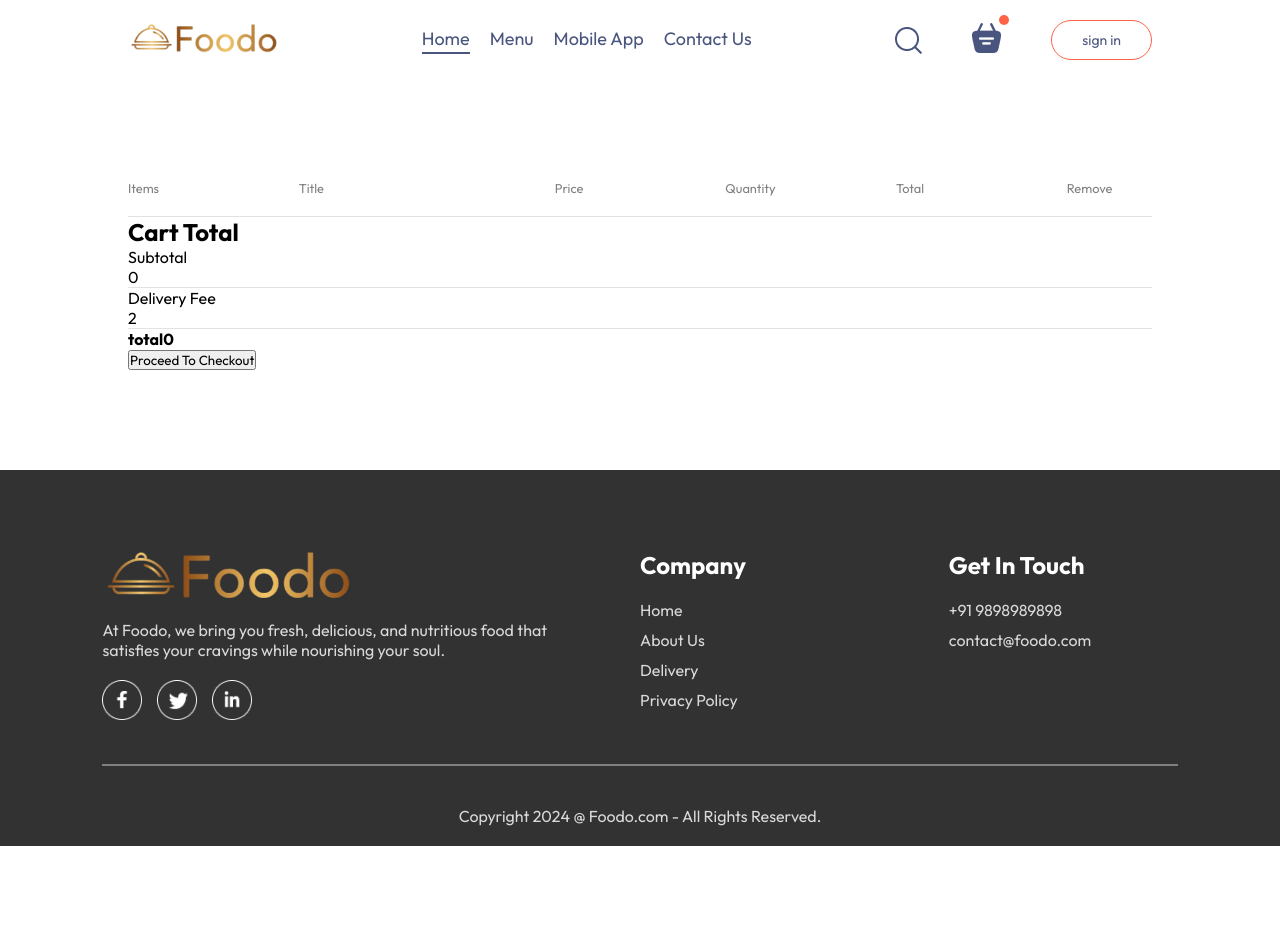
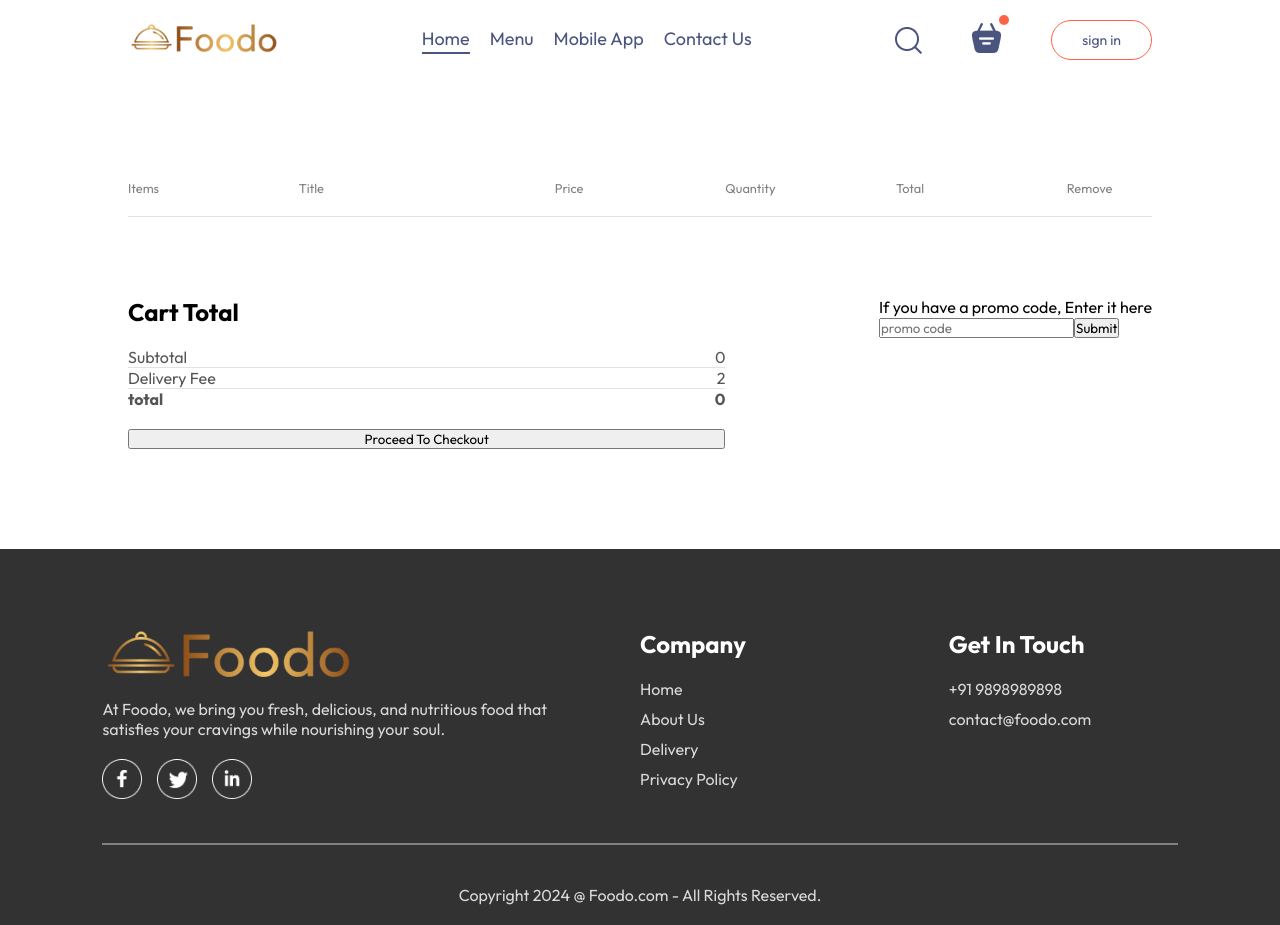
Before and after one commit to Udit-exe/FOODDELIVERY, a React (Vite) app in the folder frontend/: page /cart in a window 1280 px wide. Before the commit the page ends 846 px from the top, so only its background shows below. Built offline with nearby package versions, Linux system fonts and the light colour scheme.

Commit message:
Few bug fixes

```diff
--- a/frontend/src/pages/Cart/Cart.css
+++ b/frontend/src/pages/Cart/Cart.css
@@ -1,7 +1,6 @@
 .cart   {
   margin-top: 100px;
 }
-
 .cart-items-title{
   display: grid;
   grid-template-columns: 1fr 1.5fr 1fr 1fr 1fr 0.5fr;
@@ -17,10 +16,27 @@
   width: 50px;
 }
 .cart hr{
-    height: 1px;
+  height: 1px;
   background-color: #e2e2e2;
   border: none;
 }
 .cart-items-item .cross{
   cursor: pointer;
 }
+.cart-bottom{
+  margin-top: 80px;
+  display: flex;
+  justify-content: space-between;
+  gap: max(12vw,20px);
+}
+.cart-total{
+  flex: 1;
+  display: flex;
+  flex-direction: column;
+  gap: 20px;
+}
+.cart-total-details{
+  display: flex;
+  justify-content: space-between;
+  color: #555;
+}
--- a/frontend/src/pages/Cart/Cart.jsx
+++ b/frontend/src/pages/Cart/Cart.jsx
@@ -56,6 +56,15 @@ const Cart = () => {
             </div>
             <button>Proceed To Checkout</button>
           </div>
+          <div className="cart-promocode">
+            <div>
+              <p>If you have a promo code, Enter it here</p>
+              <div className="cart-promocode-input">
+                <input type="text" placeholder="promo code"/>
+                <button>Submit</button>
+              </div>
+            </div>
+          </div>
       </div>
     </div>
   );
```
